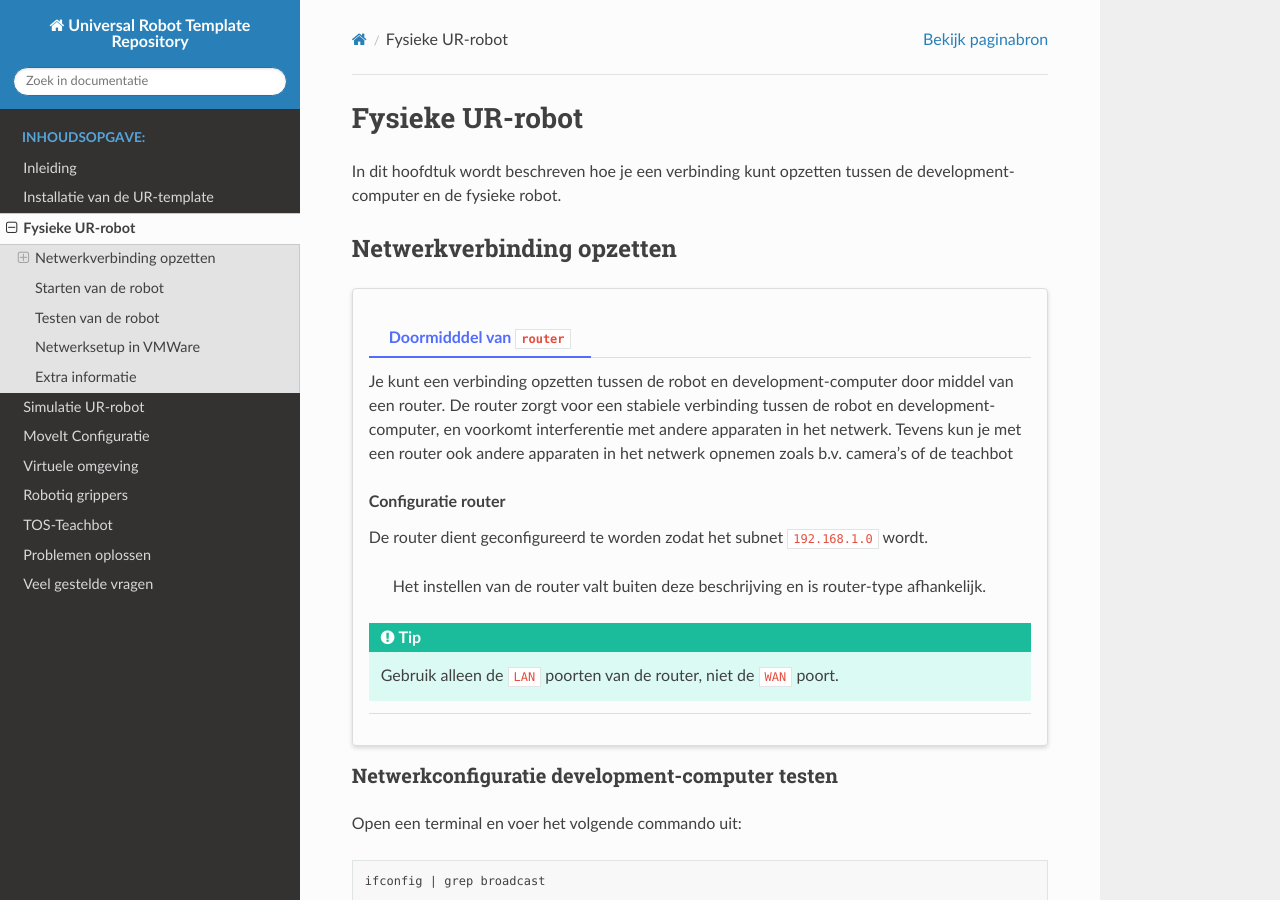
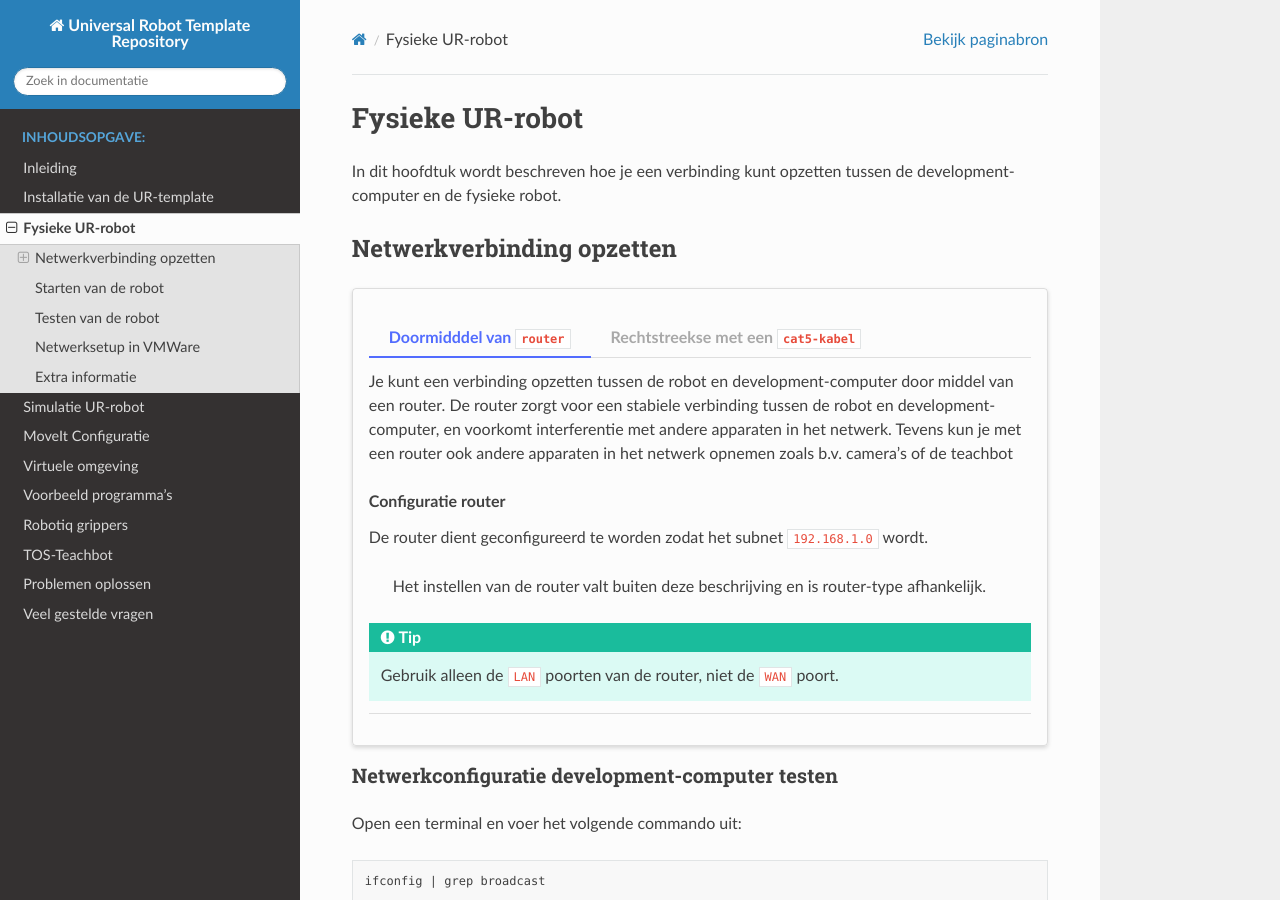
Before and after one commit to Christophe454/Eye_in_hand_Periode2.4_C2, a Sphinx documentation site: the page built from documentation/documentation/real_robot.md, in a window 1280 px wide and 900 px high. Built offline with Sphinx 7.4.7 and the Read the Docs theme 3.1.0, drawn with Linux system fonts in a browser that asks for light colours; pages that are not in the unit, such as notebooks, are missing from menus.

Commit message:
20260308

```diff
--- a/documentation/documentation/real_robot.md
+++ b/documentation/documentation/real_robot.md
@@ -3,11 +3,11 @@
 In dit hoofdtuk wordt beschreven hoe je een verbinding kunt opzetten tussen de development-computer en de fysieke robot.
 
 ## Netwerkverbinding opzetten
-:::::{card}
+::::::{card}
 
-::::{tab-set}
+:::::{tab-set}
 
-:::{tab-item} Doormidddel van `router`
+::::{tab-item} Doormidddel van `router`
 
 Je kunt een verbinding opzetten tussen de robot en development-computer door middel van een router. De router zorgt voor een stabiele verbinding tussen de robot en development-computer, en voorkomt interferentie met andere apparaten in het netwerk. Tevens kun je met een router ook andere apparaten in het netwerk opnemen zoals b.v. camera's of de teachbot
 
@@ -20,9 +20,9 @@
 :::
 
 
-:::
+::::
 
-:::{tab-item} Rechtstreekse met een `cat5-kabel`
+::::{tab-item} Rechtstreekse met een `cat5-kabel`
 Je kunt ook een rechtstreekse verbinding opzetten tussen de robot en development-computer door middel van een `cat5-kabel`. Kies deze optie als je geen andere apparaten in het netwerk wilt opnemen.
 
 je kunt in dit geval het ip-adres van de robot en development-computer handmatig instellen. Zorg ervoor dat je deveopment-computer een ip-adres krijgt in het subnet `192.168.1.x`.
@@ -43,11 +43,11 @@
 Soms komt de netwerk verbinding niet tot stand, in dat geval kan het helpen om de netwerkverbindingen uit en weer aan te zetten. Je kunt ook proberen om de robot en development-computer te rebooten.
 :::
 
-:::
-
 ::::
 
 :::::
+
+::::::
 
 ### Netwerkconfiguratie development-computer testen
 Open een terminal en voer het volgende commando uit:
--- a/documentation/index.rst
+++ b/documentation/index.rst
@@ -22,7 +22,7 @@
    documentation/simulation.md
    documentation/setup_assistant.md
    documentation/virtual_environment.md
-   documentation/demo_programs.md
+   documentation/demo_programms.md
    documentation/robotiq.md
    documentation/teachbot.md
    documentation/troubleshooting.md
```
Also changed, not shown: 1 other file.
